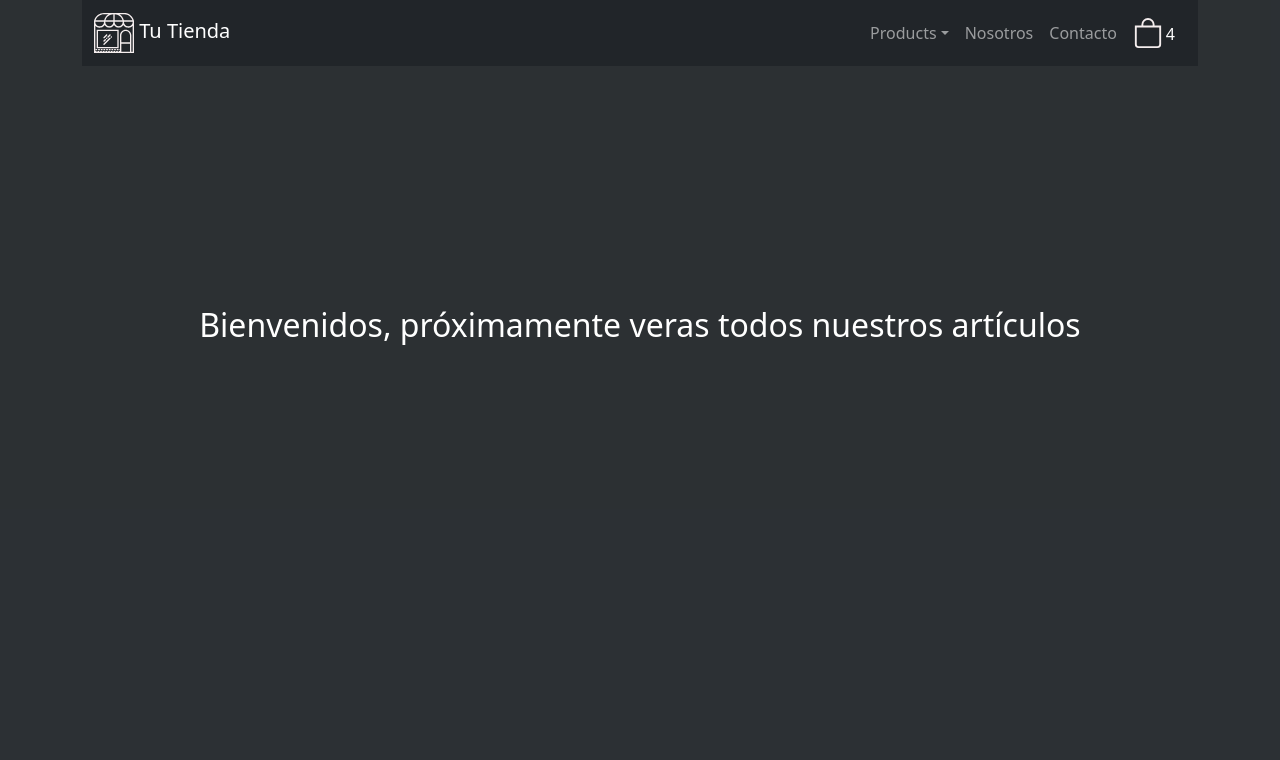
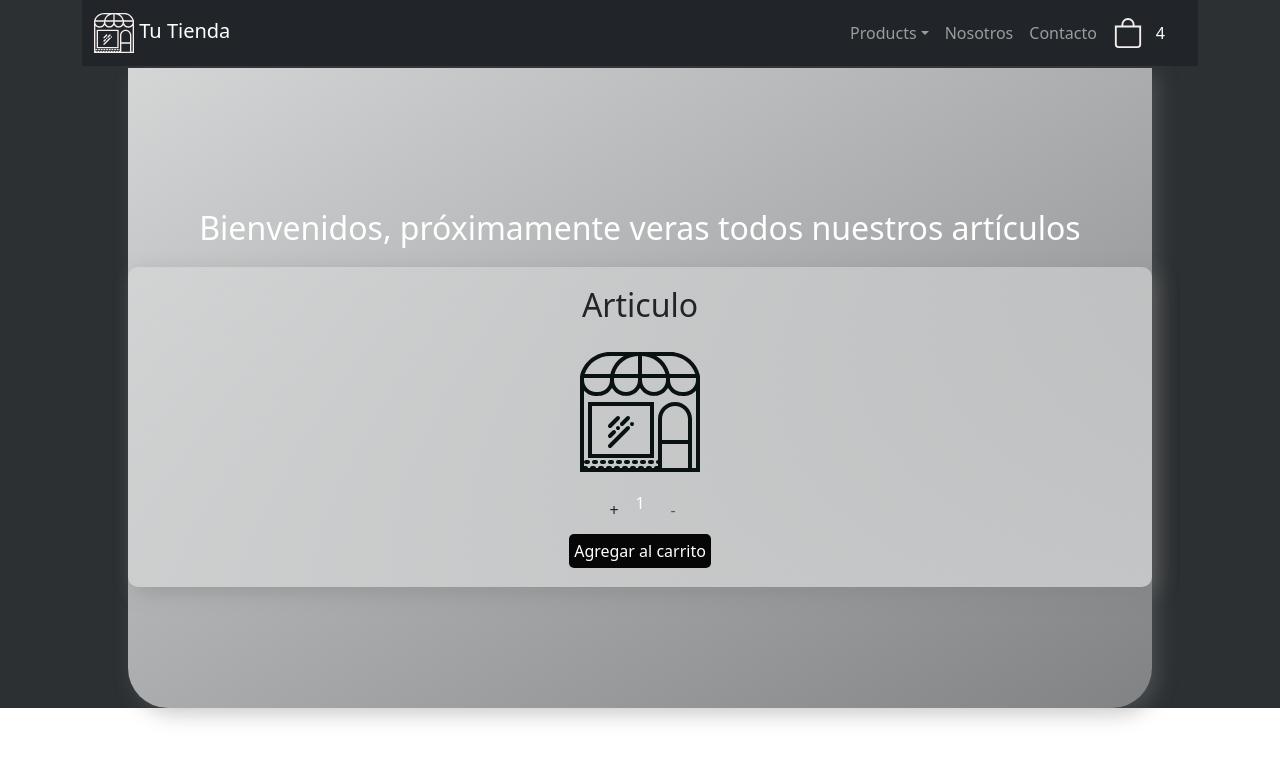
Before and after one commit to Desbaster/tu-tienda, a React (Create React App) app: page / in a window 1280 px wide. Shown: the top 760 px of the page. Built offline with nearby package versions, Linux system fonts and the light colour scheme.

Commit message:
ItemCount

```diff
--- a/src/App.css
+++ b/src/App.css
@@ -3,12 +3,92 @@
 }
 
 .itemContainer {
-  height: calc(100vh - 66px);
   text-align: center;
-  padding: 30vh;
+  padding: 20px;
   color: #fff;
 }
 
 h2.container {
   margin-bottom: 0px;
 }
+
+.itemlist {
+  display: flex;
+  justify-content: center;
+  align-items: center;
+  flex-direction: column;
+  margin-left: 10%;
+  margin-right: 10%;
+  margin-top: 2px;
+  height: 80vh;
+  background: linear-gradient(
+    to right bottom,
+    rgba(255, 255, 255, 0.8),
+    rgba(255, 255, 255, 0.4)
+  );
+  border-bottom-left-radius: 40px;
+  border-bottom-right-radius: 40px;
+  box-shadow: 6px 6px 20px rgba(122, 122, 122, 0.4);
+}
+
+.title {
+  margin-bottom: 30px;
+}
+
+.containerCount {
+  width: 20%;
+  height: 50%;
+  border-radius: 10px;
+  background: linear-gradient(
+    to left top,
+    rgba(255, 255, 255, 0.5),
+    rgba(255, 255, 255, 0.2)
+  );
+  border-top-left-radius: 10px;
+  border-top-right-radius: 10px;
+  box-shadow: 6px 6px 20px rgba(122, 122, 122, 0.4);
+  display: flex;
+  flex-direction: column;
+  align-items: center;
+  justify-content: space-evenly;
+}
+
+.logo {
+  width: 15vw;
+  height: 15vh;
+  filter: invert();
+}
+.section {
+  display: flex;
+  flex-direction: row;
+  justify-content: center;
+  align-items: center;
+}
+
+.btn {
+  width: 24px;
+  height: 24px;
+  background: #000000f7;
+  border: none;
+  border-radius: 5px;
+  color: #ffffff;
+}
+
+.number {
+    margin: 0px 10px;
+}
+
+.addCart {
+  background: #000000f7;
+  border: none;
+  border-radius: 5px;
+  color: #ffffff;
+  padding: 5px;
+}
+
+.btn:hover,
+.addCart:hover {
+  background-color: #343a40;
+  box-shadow: 6px 6px 20px rgba(122, 122, 122, 0.4);
+  transition: 0.3s;
+}
--- /dev/null
+++ b/src/components/ItemCount.js
@@ -0,0 +1,40 @@
+import React, { useState } from "react";
+import { Container } from "react-bootstrap";
+import logo from "../logo.svg";
+
+const ItemCount = ({ stock, initial, onAdd }) => {
+  initial = "1";
+  stock = "5";
+  onAdd = () => {
+    console.log("Agregado al carrito");
+  };
+
+  const [contador, setContador] = useState(parseInt(initial));
+  const sumarUno = () => {
+    setContador(contador + 1);
+  };
+  const restarUno = () => {
+    setContador(contador - 1);
+  };
+
+  return (
+    <Container className="containerCount">
+      <h2>Articulo</h2>
+      <img src={logo} alt="logo" className="logo" href="/" />
+      <section className="section">
+        <button className="btn" disabled={contador >= stock} onClick={sumarUno}>
+          +
+        </button>
+        <p className="number">{contador}</p>
+        <button className="btn" disabled={contador <= 1} onClick={restarUno}>
+          -
+        </button>
+      </section>
+      <button className="addCart" onClick={onAdd}>
+        Agregar al carrito
+      </button>
+    </Container>
+  );
+};
+
+export default ItemCount;
--- a/src/components/ItemListContainer.js
+++ b/src/components/ItemListContainer.js
@@ -1,8 +1,12 @@
 import React from "react";
+import ItemCount from "./ItemCount";
 
 const ItemListContainer = (props) => {
   return (
+    <div className="itemlist">
       <h2 className="container itemContainer">{props.greeting}</h2>
+      <ItemCount />
+    </div>
   );
 };
 
```
